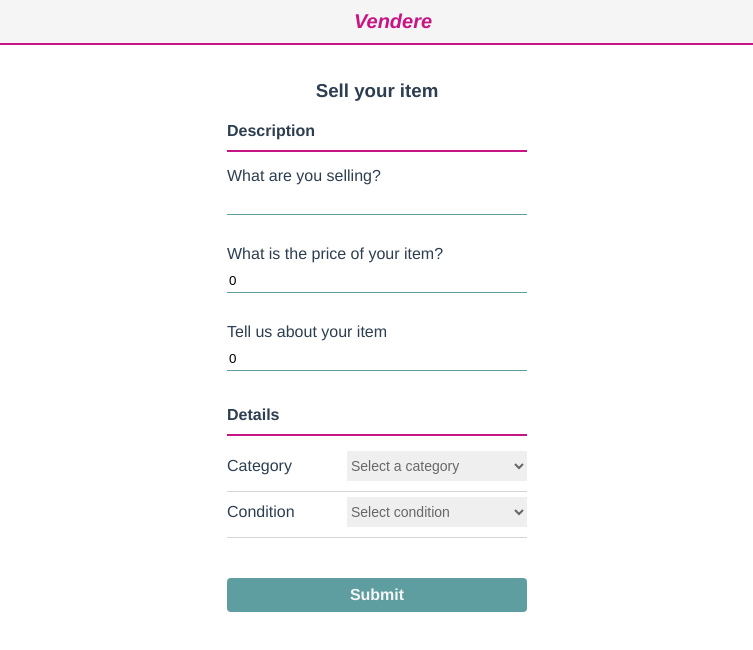
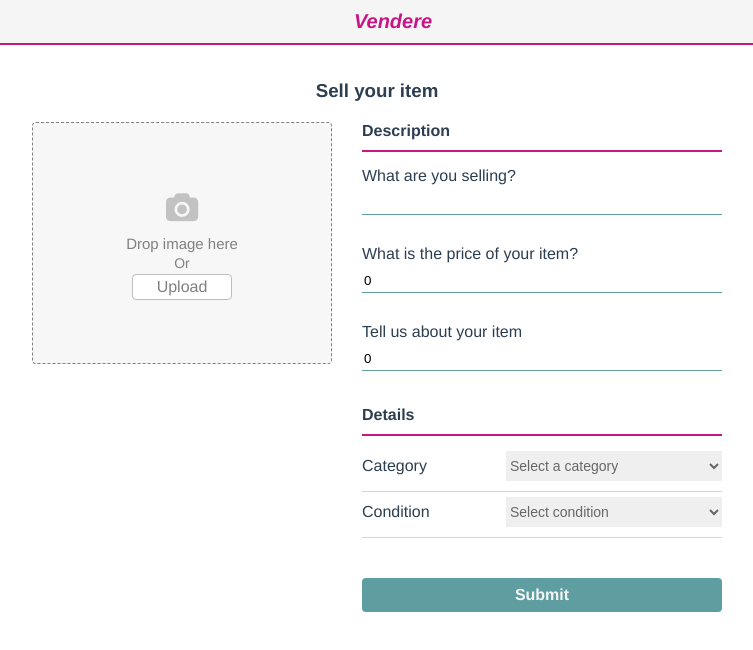
Before and after one commit to developeers/vendere, a Vue app: page /sell in a window 1280 px wide. Shown: the top 650 px of the page, without its empty margins (263-1016 px from the left). Built offline with nearby package versions, Linux system fonts and the light colour scheme; no server answers; what vuex-module-decorators would draw is missing.

Commit message:
Add UploadImage component

```diff
--- /dev/null
+++ b/src/components/utils/UploadImage.vue
@@ -0,0 +1,66 @@
+<template>
+  <div class="drop-area">
+    <i class="fa fa-camera"></i>
+    <div class="drop-area-text">
+      <p>Drop image here</p>
+      <p>Or</p>
+      <label for="file-upload" class="file-upload-button"> Upload </label>
+      <input id="file-upload" type="file" />
+    </div>
+  </div>
+</template>
+
+<script lang="ts">
+import { defineComponent } from "vue";
+
+export default defineComponent({});
+</script>
+
+<style scoped>
+.drop-area {
+  display: flex;
+  flex-direction: column;
+  align-items: center;
+  justify-content: center;
+  gap: 5px;
+  height: 240px;
+  background: #f7f7f7;
+  margin-bottom: 10px;
+  border-radius: 4px;
+  border: 1px dashed grey;
+}
+.drop-area > .fa-camera {
+  font-size: 30px;
+  color: #c2c2c2;
+}
+.drop-area-text {
+  display: flex;
+  flex-direction: column;
+  align-items: center;
+  gap: 3px;
+  position: relative;
+  top: 7px;
+  font-size: 15px;
+  color: grey;
+}
+.drop-area-text > p:nth-child(2) {
+  font-size: 14px;
+}
+.drop-area-text > label {
+  font-size: 16px;
+}
+.file-upload-button {
+  display: block;
+  width: 100px;
+  background: white;
+  cursor: pointer;
+  border: 1px solid #bdbdbd;
+  border-radius: 4px;
+  box-sizing: border-box;
+  padding: 3px;
+  color: grey;
+}
+input[type="file"] {
+  display: none;
+}
+</style>
--- a/src/views/products/ProductCreate.vue
+++ b/src/views/products/ProductCreate.vue
@@ -1,7 +1,10 @@
 <template>
   <simple-nav-bar></simple-nav-bar>
+  <h3 class="page-title">Sell your item</h3>
   <div class="product-create-container">
-    <h3>Sell your item</h3>
+    <div class="product-image-upload">
+      <upload-image></upload-image>
+    </div>
     <div class="create-product-form">
       <h4>Description</h4>
       <div class="product-input-container">
@@ -67,6 +70,7 @@ import { DefaultProductInfo } from "@/services/interfaces/IProduct";
 import { submitProduct } from "@/services/vendereApi/VendereApiProduct";
 
 import SimpleNavBar from "@/components/navigation/SimpleNavBar.vue";
+import UploadImage from "@/components/utils/UploadImage.vue";
 
 export default defineComponent({
   setup() {
@@ -76,6 +80,7 @@ export default defineComponent({
   },
   components: {
     SimpleNavBar,
+    UploadImage,
   },
   methods: {
     submitNewProduct() {
@@ -88,17 +93,21 @@ export default defineComponent({
 </script>
 
 <style scoped>
-.product-create-container {
+.page-title {
   margin-top: 80px;
 }
-
+.product-create-container {
+  display: flex;
+  justify-content: center;
+  margin: 0 30px;
+  gap: 30px;
+}
 .create-product-form {
   display: flex;
   flex-direction: column;
   gap: 15px;
-  width: 40vw;
-  max-width: 300px;
-  margin: 0 auto;
+  width: 50%;
+  max-width: 360px;
 }
 .product-input-container {
   display: flex;
@@ -152,4 +161,9 @@ export default defineComponent({
 .create-product-form > .submit-button:hover {
   opacity: 0.9;
 }
+.product-image-upload {
+  width: 40%;
+  max-width: 300px;
+  margin-top: 20px;
+}
 </style>
```
